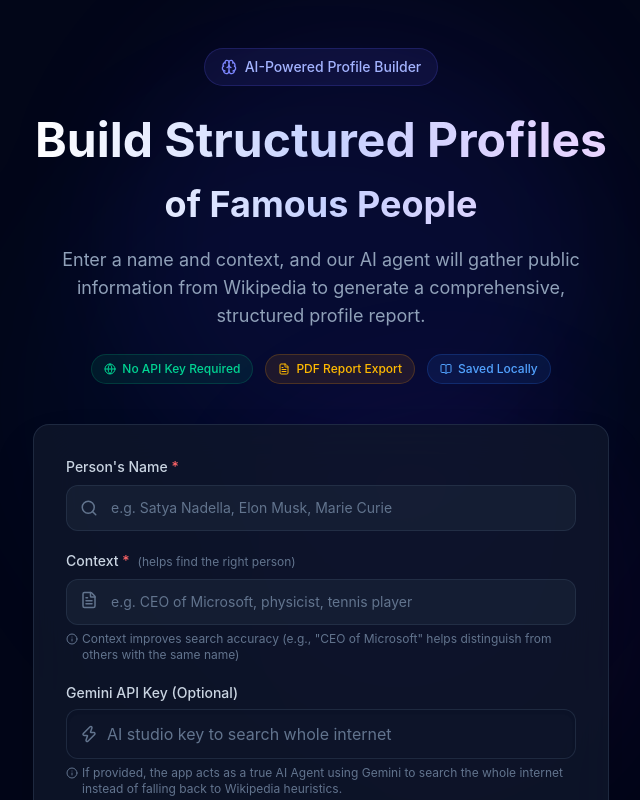
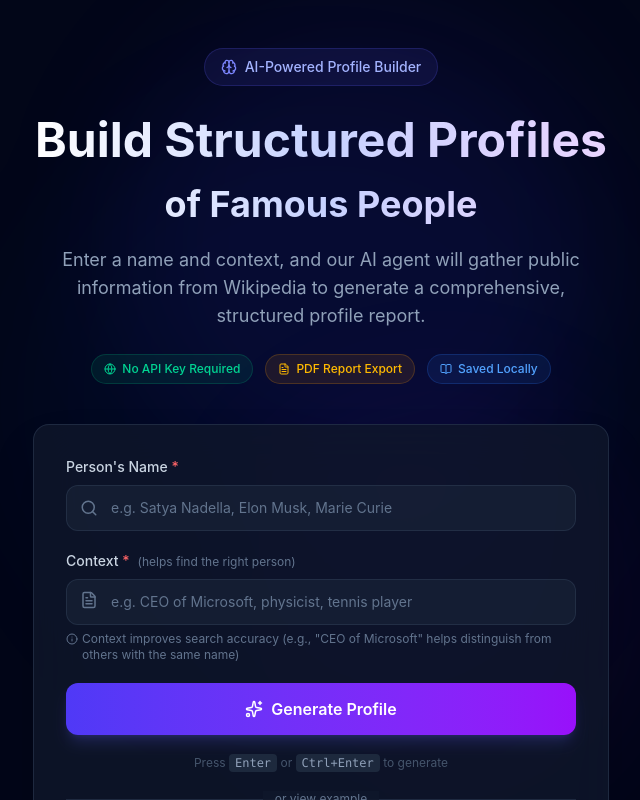
Before and after one commit to VijayaKumarchinta/famous-person-profile-agent, a React (Vite) app: page / in a window 1280 px wide. Shown: the top 800 px of the page, without its empty margins (319-959 px from the left). Built offline with nearby package versions, Linux system fonts and the light colour scheme.

Commit message:
fix: resolve typescript types, remove API UI element and move API key to environment variables

```diff
--- a/src/App.tsx
+++ b/src/App.tsx
@@ -60,7 +60,6 @@ export default function App() {
   const [state, setState] = useState<AppState>("input");
   const [name, setName] = useState("");
   const [context, setContext] = useState("");
-  const [apiKey, setApiKey] = useState("");
   const [profile, setProfile] = useState<ProfileData | null>(null);
   const [error, setError] = useState("");
   const [showHowItWorks, setShowHowItWorks] = useState(false);
@@ -119,7 +118,8 @@ export default function App() {
     try {
       const trimmedName = name.trim();
       const trimmedContext = context.trim();
-      const trimmedKey = apiKey.trim();
+      const envKey = import.meta.env.VITE_GEMINI_API_KEY;
+      const trimmedKey = envKey ? envKey.trim() : "";
 
       let generatedProfile: ProfileData;
 
@@ -132,7 +132,7 @@ export default function App() {
 
         if (!wikiData) {
           throw new Error(
-            `Could not find information for "${trimmedName}" on Wikipedia. Please try:\n• Checking the spelling\n• Using the person's full name\n• Adding more specific context\n\nOr provide a Gemini API Key to search the whole internet.`
+            `Could not find information for "${trimmedName}" on Wikipedia. Please try:\n• Checking the spelling\n• Using the person's full name\n• Adding more specific context`
           );
         }
 
@@ -363,34 +363,6 @@ export default function App() {
                 </p>
               </div>
 
-              {/* API Key Input */}
-              <div>
-                <label
-                  htmlFor="apiKey"
-                  className="block text-sm font-medium text-slate-300 mb-1.5"
-                >
-                  Gemini API Key (Optional)
-                </label>
-                <div className="relative group">
-                  <div className="absolute inset-y-0 left-0 pl-3.5 flex items-center pointer-events-none">
-                    <Zap className="h-4.5 w-4.5 text-slate-500 group-focus-within:text-purple-400 transition-colors" />
-                  </div>
-                  <input
-                    type="password"
-                    id="apiKey"
-                    value={apiKey}
-                    onChange={(e) => setApiKey(e.target.value)}
-                    onKeyDown={handleInputKeyDown}
-                    placeholder="AI studio key to search whole internet"
-                    className="block w-full pl-10 pr-4 py-3 bg-slate-900/50 border border-slate-700/50 rounded-xl text-slate-200 placeholder-slate-500 focus:ring-2 focus:ring-purple-500/50 focus:border-purple-500/50 transition-all shadow-inner"
-                  />
-                </div>
-                <p className="mt-1.5 text-xs text-slate-500 flex items-start gap-1">
-                  <Info className="w-3 h-3 mt-0.5 shrink-0" />
-                  If provided, the app acts as a true AI Agent using Gemini to search the whole internet instead of falling back to Wikipedia heuristics.
-                </p>
-              </div>
-
               {/* API Error */}
               {state === "error" && error && (
                 <div className="flex items-start gap-3 p-4 bg-red-500/10 border border-red-500/20 rounded-xl animate-fade-in">
```
Also changed, not shown: 1 other file (tests, documents, lock files or other folders).
